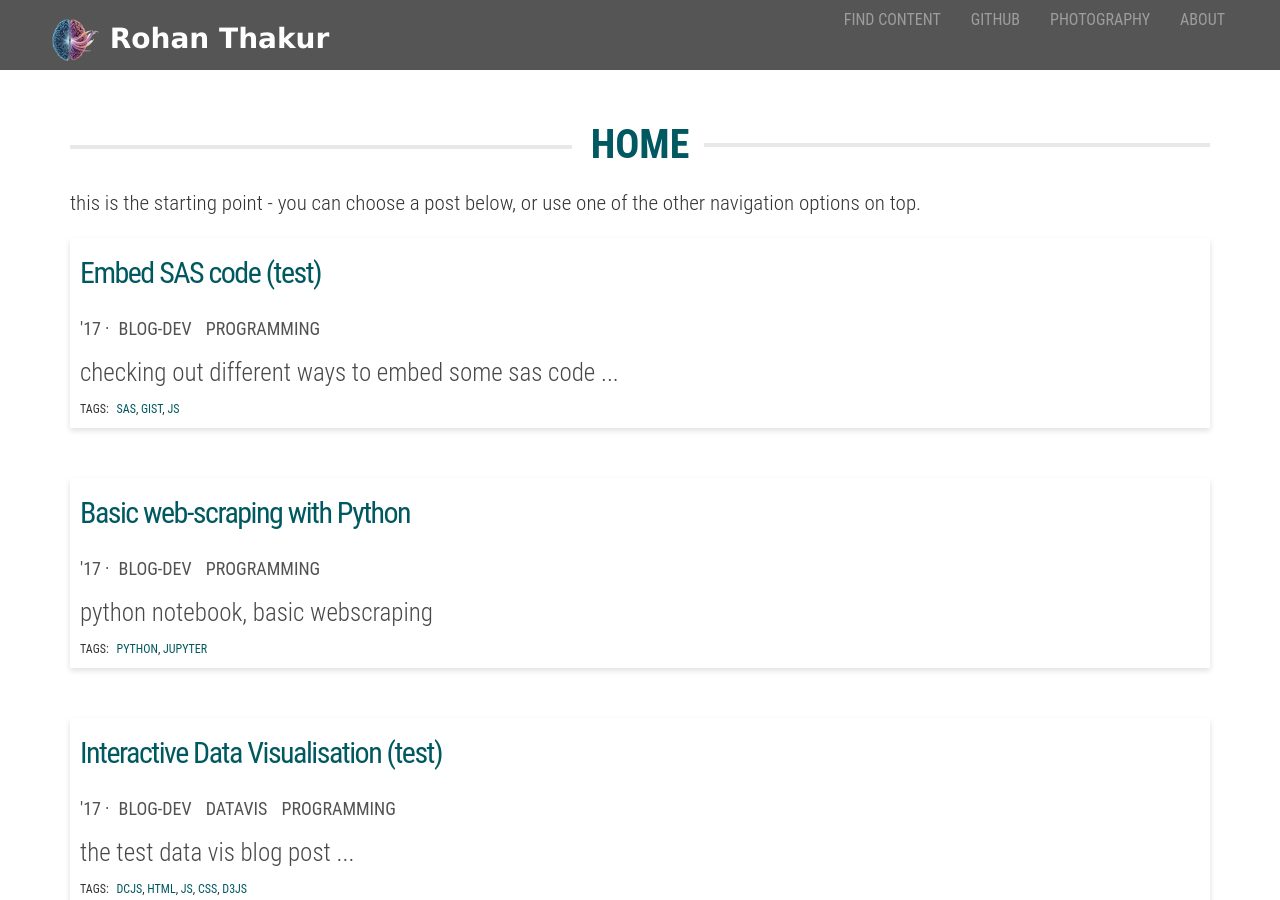
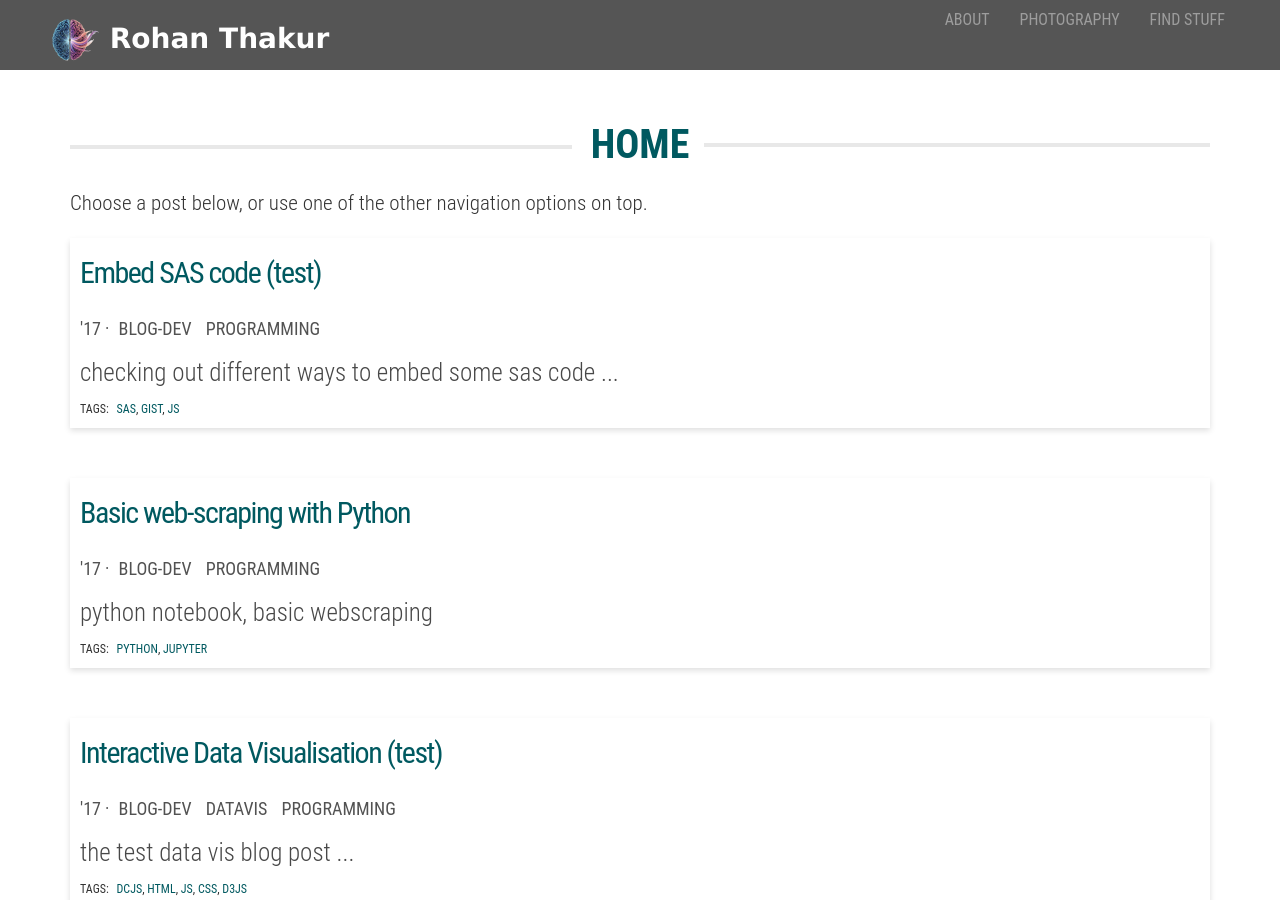
Before and after one commit to rohankthakur/rohankthakur.github.io, a Jekyll site: the page built from index.html, in a window 1280 px wide and 900 px high. Built offline with Jekyll 4.4.1, drawn with Linux system fonts in a browser that asks for light colours; the list of posts is cut into pages by our own code.

Commit message:
basic edits

```diff
--- a/_data/nav.yml
+++ b/_data/nav.yml
@@ -1,7 +1,7 @@
 main:
     # - { url: '/data', text: 'Data & Analytics' }
-    - { url: '/tags', text: 'Find Content' }
+    - { url: '/about', text: 'About' }
+    - { url: '/photo', text: 'Photography' }
+    - { url: '/tags', text: 'Find Stuff' }
     # - { url: '/archive', text: 'Archive' }
-    - { url: 'https://github.com/rohankthakur', text: 'GitHub' }
-    - { url: '/photo', text: 'Photography' }
-    - { url: '/about', text: 'About' }
+    # - { url: 'https://github.com/rohankthakur', text: 'GitHub' }
--- a/index.html
+++ b/index.html
@@ -1,7 +1,7 @@
 ---
 layout: default
 title: 'Home'
-lead_text: 'this is the starting point - you can choose a post below, or use one of the other navigation options on top.'
+lead_text: 'Choose a post below, or use one of the other navigation options on top.'
 ---
 
 Yup!
--- a/tags.html
+++ b/tags.html
@@ -1,7 +1,7 @@
 ---
 layout: inner
 title: 'Categories, Tags & Archive'
-lead_text: 'find posts by selecting a category, a tag, or by browsing the archive'
+lead_text: 'Find posts by selecting a category, a tag, or by browsing the archive'
 permalink: /tags/
 ---
 <div class="container">
```
Also changed, not shown: _pages/about.md (+1 -1 lines), _photo/photo.md (+31 -10 lines).
